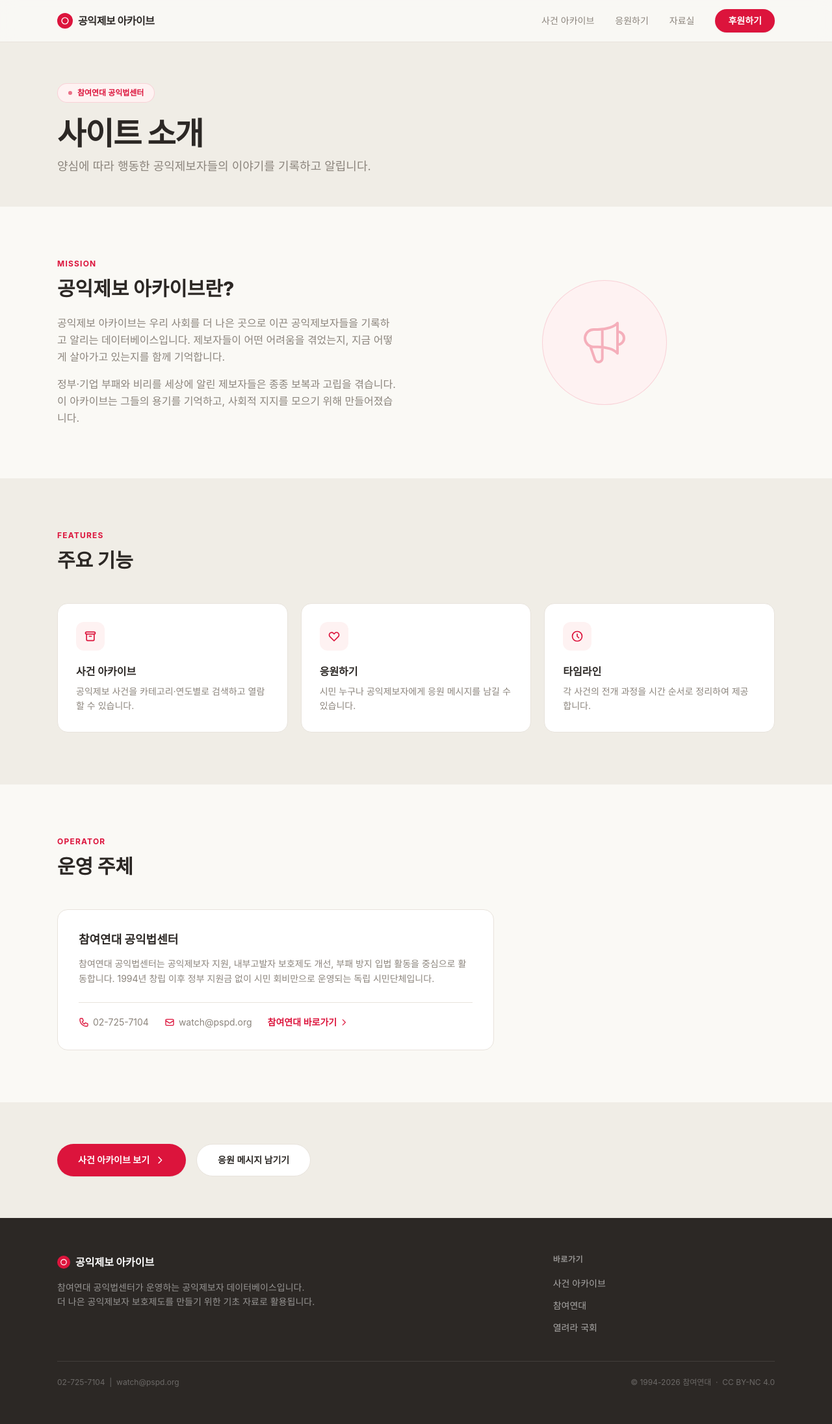
After one commit to siesto-rivera/whistle, a Django app: page /about/ in a window 1280 px wide. The commit adds this page. Shown: the whole page at 65% size. Run offline with Django 4.2, Linux system fonts and the light colour scheme; some libraries are stand-ins or nearby versions; some web fonts are replaced.

Commit message:
사이트 소개 페이지 추가 및 홈 페이지 개선
- /about/ 사이트 소개 페이지 신설 (cases 페이지와 동일한 헤더/풋터, 붉은 계열 컬러)
- 홈 편지쓰기 캠페인 섹션 추가
- 홈 푸터 '사건 아카이브' → '사이트 소개' 링크 변경
- 홈/layout_whistle 로고 이미지 150% 크기 확대
- 자료 / 공지 → 자료실 텍스트 변경

Co-Authored-By: Claude Sonnet 4.6 <noreply@anthropic.com>

```diff
--- a/config/urls.py
+++ b/config/urls.py
@@ -3,6 +3,7 @@ from django.urls import path, include
 from django.conf import settings
 
 from whistle.views import (
+    AboutView,
     WhistleHomeView,
     PublicWhistleListView,
     PublicWhistleDetailView,
@@ -17,6 +18,7 @@ urlpatterns = [
     path("dashboard/whistle/", include("whistle.urls")),
     # 공개 페이지
     path("", WhistleHomeView.as_view(), name="whistle_home"),
+    path("about/", AboutView.as_view(), name="whistle_about"),
     path("cases/", PublicWhistleListView.as_view(), name="whistle_public_list"),
     path("<int:pk>/", PublicWhistleDetailView.as_view(), name="whistle_public_detail"),
     path("<int:pk>/cheer/", whistle_cheer_create, name="whistle_cheer_create"),
--- /dev/null
+++ b/whistle/templates/whistle/about.html
@@ -0,0 +1,357 @@
+{% load static %}
+{% load tz %}
+<!doctype html>
+<html lang="ko">
+<head>
+    <meta charset="UTF-8"/>
+    <meta name="viewport" content="width=device-width, initial-scale=1.0"/>
+    <meta name="description" content="공익제보 아카이브 소개 - 참여연대 공익법센터"/>
+    <title>사이트 소개 — 공익제보 아카이브</title>
+
+    <link rel="icon" type="image/svg+xml" href="{% static 'whistle/img/illust_whistle.svg' %}">
+    <link rel="stylesheet" as="style" crossorigin href="https://cdn.jsdelivr.net/gh/orioncactus/pretendard@v1.3.9/dist/web/variable/pretendardvariable-dynamic-subset.min.css"/>
+
+    <script src="https://cdn.tailwindcss.com"></script>
+    <script>
+        tailwind.config = {
+            theme: {
+                extend: {
+                    colors: {
+                        beige:      '#FAF9F5',
+                        sand:       '#F0EDE6',
+                        stone:      '#E8E3DC',
+                        ink:        '#2C2825',
+                        smoke:      '#8B847C',
+                        accent:     '#DC143C',
+                        'rose-soft':'#FEF2F2',
+                    },
+                    fontFamily: {
+                        sans: ['Pretendard Variable', 'Pretendard', '-apple-system', 'BlinkMacSystemFont', 'sans-serif'],
+                    },
+                    animation: {
+                        'pulse-soft': 'pulse-soft 2.5s ease-in-out infinite',
+                    },
+                    keyframes: {
+                        'pulse-soft': {
+                            '0%, 100%': { opacity: '1' },
+                            '50%':      { opacity: '0.5' },
+                        },
+                    },
+                }
+            }
+        }
+    </script>
+
+    <style>
+        html { font-size: 16px; scroll-behavior: smooth; }
+        body { background-color: #FAF9F5; }
+
+        .fade-section {
+            opacity: 0;
+            transform: translateY(20px);
+            transition: opacity 0.6s ease, transform 0.6s ease;
+        }
+        .fade-section.visible {
+            opacity: 1;
+            transform: translateY(0);
+        }
+
+        .about-card {
+            transition: box-shadow 0.25s, border-color 0.25s, transform 0.25s;
+        }
+        .about-card:hover {
+            box-shadow: 0 8px 24px rgba(44,40,37,0.09);
+            border-color: rgba(220,20,60,0.25);
+            transform: translateY(-2px);
+        }
+    </style>
+</head>
+<body class="font-sans text-ink antialiased">
+
+{# ══════════════════════════════════════════════ HEADER ══ #}
+<header class="fixed top-0 left-0 right-0 z-50 bg-beige/90 backdrop-blur-md border-b border-stone transition-all">
+    <div class="max-w-6xl mx-auto px-6 h-16 flex items-center justify-between">
+
+        {# 로고 #}
+        <a href="{% url 'whistle_home' %}" class="flex items-center gap-2 font-extrabold text-base text-ink tracking-tight">
+            <span class="w-6 h-6 rounded-full bg-accent flex items-center justify-center">
+                <svg class="w-3.5 h-3.5 text-white" fill="currentColor" viewBox="0 0 20 20">
+                    <path d="M10 2a8 8 0 100 16A8 8 0 0010 2zm0 14a6 6 0 110-12 6 6 0 010 12z"/>
+                </svg>
+            </span>
+            공익제보 아카이브
+        </a>
+
+        {# 데스크탑 메뉴 #}
+        <nav class="hidden md:flex items-center gap-8">
+            <a href="{% url 'whistle_home' %}#archive"   class="text-sm text-smoke hover:text-ink transition-colors">사건 아카이브</a>
+            <a href="{% url 'whistle_home' %}#cheer"     class="text-sm text-smoke hover:text-ink transition-colors">응원하기</a>
+            <a href="{% url 'whistle_home' %}#resources" class="text-sm text-smoke hover:text-ink transition-colors">자료실</a>
+            {% if user.is_authenticated %}
+            <a href="{% url 'whistle:case_list' %}" class="text-sm text-smoke hover:text-ink transition-colors">관리</a>
+            {% endif %}
+            <a href="https://www.peoplepower21.org/Support" target="_blank"
+               class="text-sm bg-accent text-white font-semibold px-5 py-2 rounded-full hover:bg-red-700 transition-colors shadow-sm">
+                후원하기
+            </a>
+        </nav>
+
+        {# 모바일 햄버거 #}
+        <button id="mobileMenuBtn" class="md:hidden text-smoke hover:text-ink transition-colors">
+            <svg class="w-6 h-6" fill="none" stroke="currentColor" viewBox="0 0 24 24">
+                <path id="menuIconOpen"  stroke-linecap="round" stroke-linejoin="round" stroke-width="2" d="M4 6h16M4 12h16M4 18h16"/>
+                <path id="menuIconClose" stroke-linecap="round" stroke-linejoin="round" stroke-width="2" d="M6 18L18 6M6 6l12 12" class="hidden"/>
+            </svg>
+        </button>
+    </div>
+
+    {# 모바일 드롭다운 #}
+    <div id="mobileMenu" class="hidden md:hidden border-t border-stone bg-beige">
+        <div class="px-6 py-5 flex flex-col gap-4">
+            <a href="{% url 'whistle_home' %}#archive"   class="text-sm text-smoke">사건 아카이브</a>
+            <a href="{% url 'whistle_home' %}#cheer"     class="text-sm text-smoke">응원하기</a>
+            <a href="{% url 'whistle_home' %}#resources" class="text-sm text-smoke">자료실</a>
+            <a href="https://www.peoplepower21.org/Support" target="_blank"
+               class="text-sm font-semibold text-accent">후원하기 →</a>
+        </div>
+    </div>
+</header>
+
+
+{# ══════════════════════════════════════════════ PAGE HERO ══ #}
+<section class="pt-32 pb-12 bg-sand">
+    <div class="max-w-6xl mx-auto px-6">
+        <div class="inline-flex items-center gap-2 bg-rose-soft text-accent text-xs font-semibold px-4 py-1.5 rounded-full mb-6 border border-accent/15">
+            <span class="w-1.5 h-1.5 rounded-full bg-accent animate-pulse-soft"></span>
+            참여연대 공익법센터
+        </div>
+        <h1 class="text-4xl md:text-5xl font-extrabold leading-tight tracking-tight text-ink mb-3">
+            사이트 소개
+        </h1>
+        <p class="text-smoke text-base md:text-lg leading-relaxed max-w-2xl">
+            양심에 따라 행동한 공익제보자들의 이야기를 기록하고 알립니다.
+        </p>
+    </div>
+</section>
+
+
+{# ══════════════════════════════════════════════ 소개 ══ #}
+<section class="py-20 bg-beige">
+    <div class="max-w-6xl mx-auto px-6">
+        <div class="grid grid-cols-1 md:grid-cols-2 gap-14 items-center">
+
+            <div class="fade-section">
+                <p class="text-accent text-xs font-bold uppercase tracking-widest mb-3">Mission</p>
+                <h2 class="text-3xl font-extrabold text-ink mb-5 leading-tight">공익제보 아카이브란?</h2>
+                <p class="text-smoke leading-relaxed mb-4">
+                    공익제보 아카이브는 우리 사회를 더 나은 곳으로 이끈 공익제보자들을 기록하고 알리는 데이터베이스입니다.
+                    제보자들이 어떤 어려움을 겪었는지, 지금 어떻게 살아가고 있는지를 함께 기억합니다.
+                </p>
+                <p class="text-smoke leading-relaxed">
+                    정부·기업 부패와 비리를 세상에 알린 제보자들은 종종 보복과 고립을 겪습니다.
+                    이 아카이브는 그들의 용기를 기억하고, 사회적 지지를 모으기 위해 만들어졌습니다.
+                </p>
+            </div>
+
+            <div class="fade-section flex justify-center">
+                <div class="w-48 h-48 rounded-full bg-rose-soft border border-accent/15 flex items-center justify-center">
+                    <svg class="w-20 h-20 text-accent/30" fill="none" stroke="currentColor" viewBox="0 0 24 24">
+                        <path stroke-linecap="round" stroke-linejoin="round" stroke-width="1.2"
+                              d="M11 5.882V19.24a1.76 1.76 0 01-3.417.592l-2.147-6.15M18 13a3 3 0 100-6M5.436 13.683A4.001 4.001 0 017 6h1.832c4.1 0 7.625-1.234 9.168-3v14c-1.543-1.766-5.067-3-9.168-3H7a3.988 3.988 0 01-1.564-.317z"/>
+                    </svg>
+                </div>
+            </div>
+
+        </div>
+    </div>
+</section>
+
+
+{# ══════════════════════════════════════════════ 주요 기능 ══ #}
+<section class="py-20 bg-sand">
+    <div class="max-w-6xl mx-auto px-6">
+
+        <div class="fade-section mb-12">
+            <p class="text-accent text-xs font-bold uppercase tracking-widest mb-3">Features</p>
+            <h2 class="text-3xl font-extrabold text-ink">주요 기능</h2>
+        </div>
+
+        <div class="grid grid-cols-1 md:grid-cols-3 gap-5">
+
+            <div class="fade-section about-card bg-white rounded-2xl p-7 border border-stone">
+                <div class="w-11 h-11 bg-rose-soft rounded-xl flex items-center justify-center mb-5">
+                    <svg class="w-5 h-5 text-accent" fill="none" stroke="currentColor" viewBox="0 0 24 24">
+                        <path stroke-linecap="round" stroke-linejoin="round" stroke-width="2"
+                              d="M5 8h14M5 8a2 2 0 110-4h14a2 2 0 110 4M5 8v10a2 2 0 002 2h10a2 2 0 002-2V8m-9 4h4"/>
+                    </svg>
+                </div>
+                <h3 class="font-bold text-ink mb-2">사건 아카이브</h3>
+                <p class="text-sm text-smoke leading-relaxed">공익제보 사건을 카테고리·연도별로 검색하고 열람할 수 있습니다.</p>
+            </div>
+
+            <div class="fade-section about-card bg-white rounded-2xl p-7 border border-stone">
+                <div class="w-11 h-11 bg-rose-soft rounded-xl flex items-center justify-center mb-5">
+                    <svg class="w-5 h-5 text-accent" fill="none" stroke="currentColor" viewBox="0 0 24 24">
+                        <path stroke-linecap="round" stroke-linejoin="round" stroke-width="2"
+                              d="M4.318 6.318a4.5 4.5 0 000 6.364L12 20.364l7.682-7.682a4.5 4.5 0 00-6.364-6.364L12 7.636l-1.318-1.318a4.5 4.5 0 00-6.364 0z"/>
+                    </svg>
+                </div>
+                <h3 class="font-bold text-ink mb-2">응원하기</h3>
+                <p class="text-sm text-smoke leading-relaxed">시민 누구나 공익제보자에게 응원 메시지를 남길 수 있습니다.</p>
+            </div>
+
+            <div class="fade-section about-card bg-white rounded-2xl p-7 border border-stone">
+                <div class="w-11 h-11 bg-rose-soft rounded-xl flex items-center justify-center mb-5">
+                    <svg class="w-5 h-5 text-accent" fill="none" stroke="currentColor" viewBox="0 0 24 24">
+                        <path stroke-linecap="round" stroke-linejoin="round" stroke-width="2"
+                              d="M12 8v4l3 3m6-3a9 9 0 11-18 0 9 9 0 0118 0z"/>
+                    </svg>
+                </div>
+                <h3 class="font-bold text-ink mb-2">타임라인</h3>
+                <p class="text-sm text-smoke leading-relaxed">각 사건의 전개 과정을 시간 순서로 정리하여 제공합니다.</p>
+            </div>
+
+        </div>
+    </div>
+</section>
+
+
+{# ══════════════════════════════════════════════ 운영 주체 ══ #}
+<section class="py-20 bg-beige">
+    <div class="max-w-6xl mx-auto px-6">
+
+        <div class="fade-section mb-12">
+            <p class="text-accent text-xs font-bold uppercase tracking-widest mb-3">Operator</p>
+            <h2 class="text-3xl font-extrabold text-ink">운영 주체</h2>
+        </div>
+
+        <div class="fade-section about-card bg-white rounded-2xl p-8 border border-stone max-w-2xl">
+            <h3 class="font-bold text-lg text-ink mb-3">참여연대 공익법센터</h3>
+            <p class="text-sm text-smoke leading-relaxed mb-6">
+                참여연대 공익법센터는 공익제보자 지원, 내부고발자 보호제도 개선, 부패 방지 입법 활동을 중심으로 활동합니다.
+                1994년 창립 이후 정부 지원금 없이 시민 회비만으로 운영되는 독립 시민단체입니다.
+            </p>
+            <div class="flex flex-wrap gap-6 text-sm text-smoke border-t border-stone pt-5">
+                <span class="flex items-center gap-1.5">
+                    <svg class="w-4 h-4 text-accent" fill="none" stroke="currentColor" viewBox="0 0 24 24">
+                        <path stroke-linecap="round" stroke-linejoin="round" stroke-width="2" d="M3 5a2 2 0 012-2h3.28a1 1 0 01.948.684l1.498 4.493a1 1 0 01-.502 1.21l-2.257 1.13a11.042 11.042 0 005.516 5.516l1.13-2.257a1 1 0 011.21-.502l4.493 1.498a1 1 0 01.684.949V19a2 2 0 01-2 2h-1C9.716 21 3 14.284 3 6V5z"/>
+                    </svg>
+                    02-725-7104
+                </span>
+                <span class="flex items-center gap-1.5">
+                    <svg class="w-4 h-4 text-accent" fill="none" stroke="currentColor" viewBox="0 0 24 24">
+                        <path stroke-linecap="round" stroke-linejoin="round" stroke-width="2" d="M3 8l7.89 5.26a2 2 0 002.22 0L21 8M5 19h14a2 2 0 002-2V7a2 2 0 00-2-2H5a2 2 0 00-2 2v10a2 2 0 002 2z"/>
+                    </svg>
+                    watch@pspd.org
+                </span>
+                <a href="https://www.peoplepower21.org" target="_blank"
+                   class="flex items-center gap-1 text-accent font-semibold hover:underline">
+                    참여연대 바로가기
+                    <svg class="w-3.5 h-3.5" fill="none" stroke="currentColor" viewBox="0 0 24 24">
+                        <path stroke-linecap="round" stroke-linejoin="round" stroke-width="2" d="M9 5l7 7-7 7"/>
+                    </svg>
+                </a>
+            </div>
+        </div>
+
+    </div>
+</section>
+
+
+{# ══════════════════════════════════════════════ CTA ══ #}
+<section class="py-16 bg-sand">
+    <div class="max-w-6xl mx-auto px-6">
+        <div class="fade-section flex flex-wrap gap-4">
+            <a href="{% url 'whistle_public_list' %}"
+               class="inline-flex items-center gap-2 bg-accent text-white font-semibold text-sm px-8 py-3.5 rounded-full hover:bg-red-700 transition-all hover:shadow-lg hover:-translate-y-0.5 shadow-sm">
+                사건 아카이브 보기
+                <svg class="w-4 h-4" fill="none" stroke="currentColor" viewBox="0 0 24 24">
+                    <path stroke-linecap="round" stroke-linejoin="round" stroke-width="2" d="M9 5l7 7-7 7"/>
+                </svg>
+            </a>
+            <a href="{% url 'whistle_home' %}#cheer"
+               class="inline-flex items-center gap-2 bg-white text-ink font-semibold text-sm px-8 py-3.5 rounded-full border border-stone hover:border-accent hover:text-accent transition-all hover:shadow-md">
+                응원 메시지 남기기
+            </a>
+        </div>
+    </div>
+</section>
+
+
+{# ══════════════════════════════════════════════ FOOTER ══ #}
+<footer class="bg-ink text-white">
+    <div class="max-w-6xl mx-auto px-6 py-14">
+        <div class="grid grid-cols-1 md:grid-cols-3 gap-10 mb-10">
+
+            {# 소개 #}
+            <div class="md:col-span-2">
+                <div class="flex items-center gap-2 font-extrabold text-base mb-4">
+                    <span class="w-5 h-5 rounded-full bg-accent flex items-center justify-center">
+                        <svg class="w-3 h-3 text-white" fill="currentColor" viewBox="0 0 20 20">
+                            <path d="M10 2a8 8 0 100 16A8 8 0 0010 2zm0 14a6 6 0 110-12 6 6 0 010 12z"/>
+                        </svg>
+                    </span>
+                    공익제보 아카이브
+                </div>
+                <p class="text-white/50 text-sm leading-relaxed max-w-md">
+                    참여연대 공익법센터가 운영하는 공익제보자 데이터베이스입니다.<br>
+                    더 나은 공익제보자 보호제도를 만들기 위한 기초 자료로 활용됩니다.
+                </p>
+            </div>
+
+            {# 바로가기 #}
+            <div>
+                <h4 class="font-semibold text-xs uppercase tracking-wider mb-4 text-white/50">바로가기</h4>
+                <ul class="space-y-2.5">
+                    <li><a href="{% url 'whistle_public_list' %}" class="text-sm text-white/60 hover:text-white transition-colors">사건 아카이브</a></li>
+                    <li><a href="https://www.peoplepower21.org" target="_blank" class="text-sm text-white/60 hover:text-white transition-colors">참여연대</a></li>
+                    <li><a href="https://watch.peoplepower21.org" class="text-sm text-white/60 hover:text-white transition-colors">열려라 국회</a></li>
+                </ul>
+            </div>
+        </div>
+
+        <div class="border-t border-white/10 pt-6 flex flex-col md:flex-row justify-between items-center gap-3">
+            <p class="text-xs text-white/30">02-725-7104 &nbsp;|&nbsp; watch@pspd.org</p>
+            <p class="text-xs text-white/30">&copy; 1994-{% now "Y" %} 참여연대 &nbsp;·&nbsp; <a href="http://creativecommons.org/licenses/by-nc/4.0/" class="hover:text-white/60 transition-colors">CC BY-NC 4.0</a></p>
+        </div>
+    </div>
+</footer>
+
+
+{# ══════════════════════════════════════════════ JS ══ #}
+<script>
+/* 모바일 메뉴 */
+(function () {
+    const btn   = document.getElementById('mobileMenuBtn');
+    const menu  = document.getElementById('mobileMenu');
+    const open  = document.getElementById('menuIconOpen');
+    const close = document.getElementById('menuIconClose');
+    btn.addEventListener('click', () => {
+        menu.classList.toggle('hidden');
+        open.classList.toggle('hidden');
+        close.classList.toggle('hidden');
+    });
+    menu.querySelectorAll('a').forEach(a => a.addEventListener('click', () => {
+        menu.classList.add('hidden');
+        open.classList.remove('hidden');
+        close.classList.add('hidden');
+    }));
+})();
+
+/* 스크롤 fade-in */
+(function () {
+    const observer = new IntersectionObserver(
+        entries => entries.forEach(e => {
+            if (e.isIntersecting) {
+                e.target.classList.add('visible');
+                observer.unobserve(e.target);
+            }
+        }),
+        { threshold: 0.08 }
+    );
+    document.querySelectorAll('.fade-section').forEach(el => observer.observe(el));
+})();
+</script>
+
+</body>
+</html>
--- a/whistle/templates/whistle/layout_whistle.html
+++ b/whistle/templates/whistle/layout_whistle.html
@@ -72,7 +72,7 @@
 <nav class="navbar navbar-expand-lg navbar-dark navbar-whistle fixed-top shadow-sm">
     <div class="container">
         <a class="navbar-brand d-flex align-items-center gap-2" href="{% url 'whistle_home' %}">
-            <img src="{% static 'whistle/img/illust_whistle.svg' %}" width="22" height="22" alt="로고">공익제보 아카이브
+            <img src="{% static 'whistle/img/illust_whistle.svg' %}" width="33" height="33" alt="로고">공익제보 아카이브
         </a>
         <button class="navbar-toggler" type="button" data-bs-toggle="collapse" data-bs-target="#whistleNav">
             <span class="navbar-toggler-icon"></span>
@@ -105,7 +105,7 @@
     <div class="container">
         <div class="row align-items-start">
             <div class="col-md-4">
-                <span style="font-weight:800; color:#333;" class="d-flex align-items-center gap-2"><img src="{% static 'whistle/img/illust_whistle.svg' %}" width="18" height="18" alt="로고">공익제보 아카이브</span>
+                <span style="font-weight:800; color:#333;" class="d-flex align-items-center gap-2"><img src="{% static 'whistle/img/illust_whistle.svg' %}" width="27" height="27" alt="로고">공익제보 아카이브</span>
                 <p class="mt-2 mb-0">공익을 위해 용기 있는 목소리를 낸 제보자들의 사건을 기록합니다.</p>
             </div>
             <div class="col-md-4 mt-3 mt-md-0">
--- a/whistle/views.py
+++ b/whistle/views.py
@@ -13,6 +13,10 @@ from .models import WhistleCase, WhistleTimeline, WhistleArticle, WhistleCheer
 
 
 # ── 공개 페이지 (로그인 불필요) ────────────────────────────────
+
+
+class AboutView(TemplateView):
+    template_name = "whistle/about.html"
 
 
 class WhistleHomeView(TemplateView):
```
Also changed, not shown: whistle/templates/whistle/home.html (+98 -10 lines).
